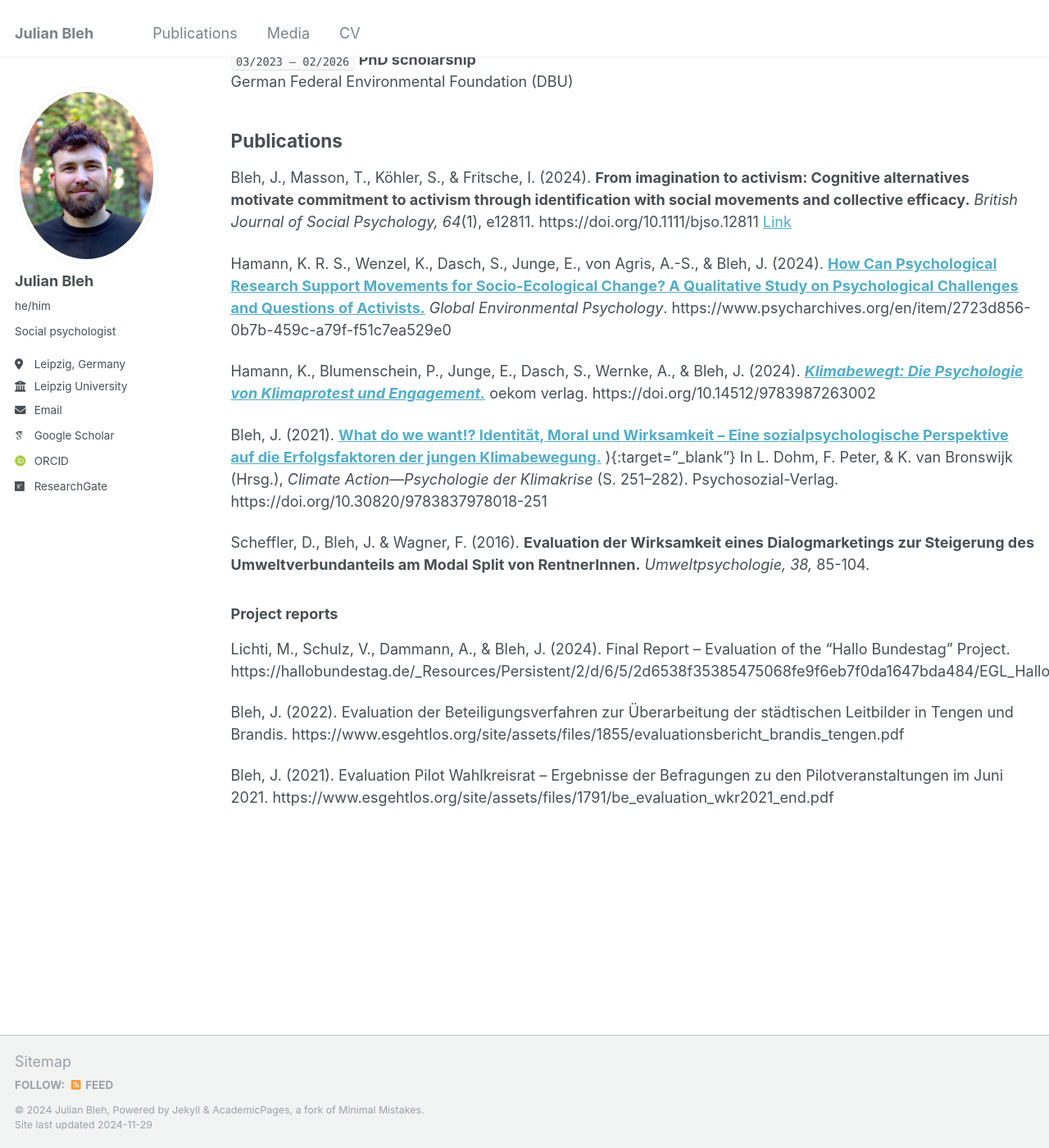
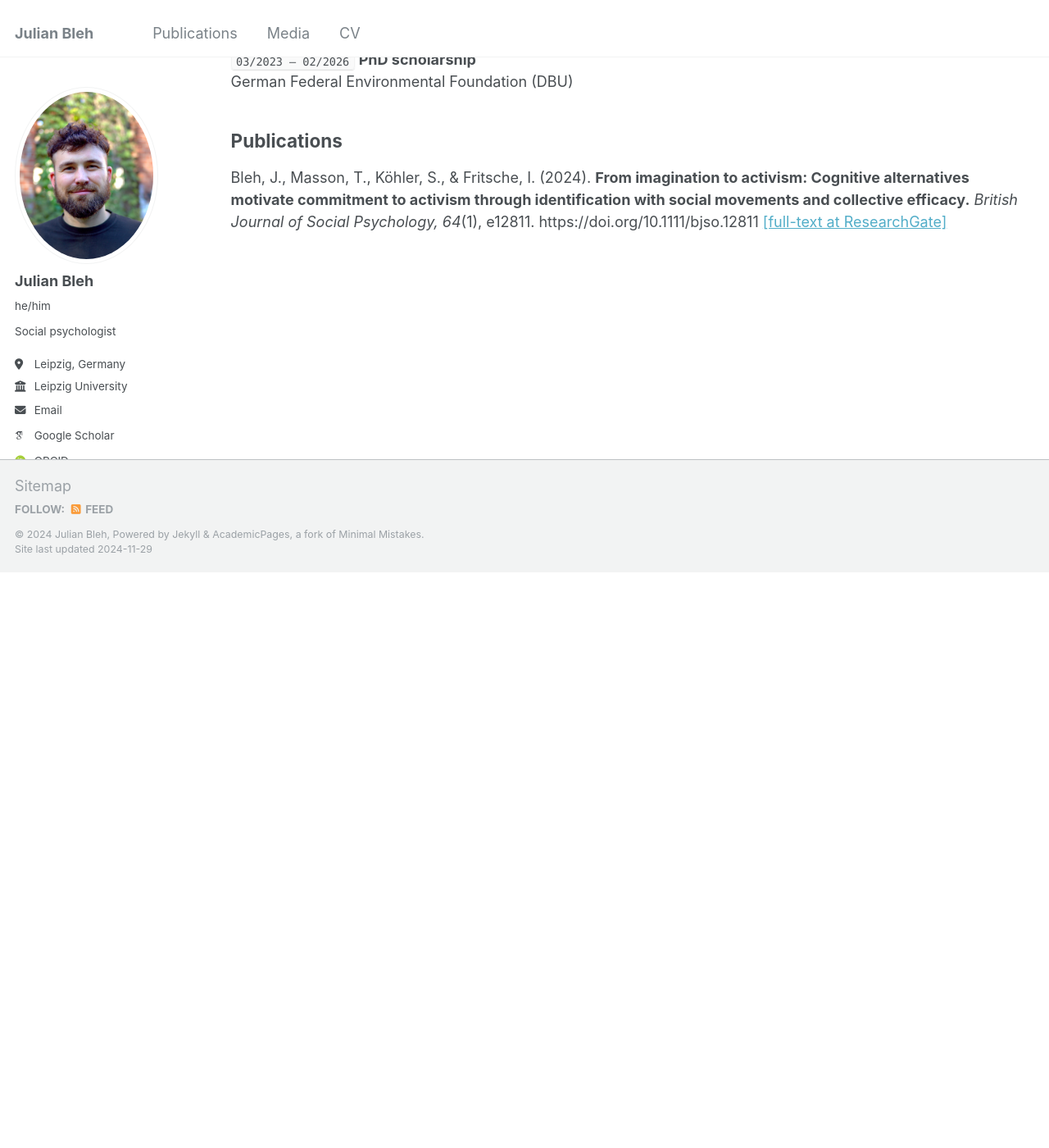
Before and after one commit to JulianBleh/JulianBleh1.github.io, a Jekyll site: the page built from _pages/cv.md, in a window 1280 px wide and 1400 px high, scrolled down 1133 px. Shown: the whole window at 82% size. Built offline with Jekyll 4.4.1, drawn with Linux system fonts in a browser that asks for light colours; some web fonts are replaced; after the commit the page ends 1831 px from its top, so only the background shows below that.

Commit message:
Update cv.md

```diff
--- a/_pages/cv.md
+++ b/_pages/cv.md
@@ -59,21 +59,4 @@ German Federal Environmental Foundation (DBU)
 ## Publications
 
 Bleh, J., Masson, T., Köhler, S., & Fritsche, I. (2024). **From imagination to activism: Cognitive alternatives motivate commitment to activism through identification with social movements and collective efficacy.** *British Journal of Social Psychology, 64*(1), e12811. https://doi.org/10.1111/bjso.12811
-[Link](https://www.researchgate.net/publication/385877996_From_imagination_to_activism_Cognitive_alternatives_motivate_commitment_to_activism_through_identification_with_social_movements_and_collective_efficacy){:target="_blank"}
-
-Hamann, K. R. S., Wenzel, K., Dasch, S., Junge, E., von Agris, A.-S., & Bleh, J. (2024). [**How Can Psychological Research Support Movements for Socio-Ecological Change? A Qualitative Study on Psychological Challenges and Questions of Activists.**]( https://www.researchgate.net/publication/378972004_How_Can_Psychological_Research_Support_Movements_for_Socio-Ecological_Change_A_Qualitative_Study_on_Psychological_Challenges_and_Questions_of_Activists){:target="_blank"} *Global Environmental Psychology*. https://www.psycharchives.org/en/item/2723d856-0b7b-459c-a79f-f51c7ea529e0
-
-Hamann, K., Blumenschein, P., Junge, E., Dasch, S., Wernke, A., & Bleh, J. (2024). [***Klimabewegt: Die Psychologie von Klimaprotest und Engagement.***](https://www.oekom.de/buch/klimabewegt-9783987260704){:target="_blank"}  oekom verlag. https://doi.org/10.14512/9783987263002
-
-Bleh, J. (2021). [**What do we want!? Identität, Moral und Wirksamkeit – Eine sozialpsychologische Perspektive auf die Erfolgsfaktoren der jungen Klimabewegung.**]( https://www.researchgate.net/publication/353947962_What_do_we_want_Identitat_Moral_und_Wirksamkeit_-_Eine_sozialpsychologische_Perspektive_auf_die_Erfolgsfaktoren_der_jungen_Klimabewegung) ){:target="_blank"} In L. Dohm, F. Peter, & K. van Bronswijk (Hrsg.), *Climate Action—Psychologie der Klimakrise* (S. 251–282). Psychosozial-Verlag. https://doi.org/10.30820/9783837978018-251
-
-Scheffler, D., Bleh, J. & Wagner, F. (2016). **Evaluation der Wirksamkeit eines Dialogmarketings zur Steigerung des Umweltverbundanteils am Modal Split von RentnerInnen.** *Umweltpsychologie, 38,* 85-104.
-
-
-### Project reports
-
-Lichti, M., Schulz, V., Dammann, A., & Bleh, J. (2024). Final Report – Evaluation of the “Hallo Bundestag” Project. https://hallobundestag.de/_Resources/Persistent/2/d/6/5/2d6538f35385475068fe9f6eb7f0da1647bda484/EGL_HalloBundestag_EvaluationReport_final_EN.pdf
-
-Bleh, J. (2022). Evaluation der Beteiligungsverfahren zur Überarbeitung der städtischen Leitbilder in Tengen und Brandis. https://www.esgehtlos.org/site/assets/files/1855/evaluationsbericht_brandis_tengen.pdf
-
-Bleh, J. (2021). Evaluation Pilot Wahlkreisrat – Ergebnisse der Befragungen zu den Pilotveranstaltungen im Juni 2021. https://www.esgehtlos.org/site/assets/files/1791/be_evaluation_wkr2021_end.pdf
+[[full-text at ResearchGate]](https://www.researchgate.net/publication/385877996_From_imagination_to_activism_Cognitive_alternatives_motivate_commitment_to_activism_through_identification_with_social_movements_and_collective_efficacy){:target="_blank"}
```
